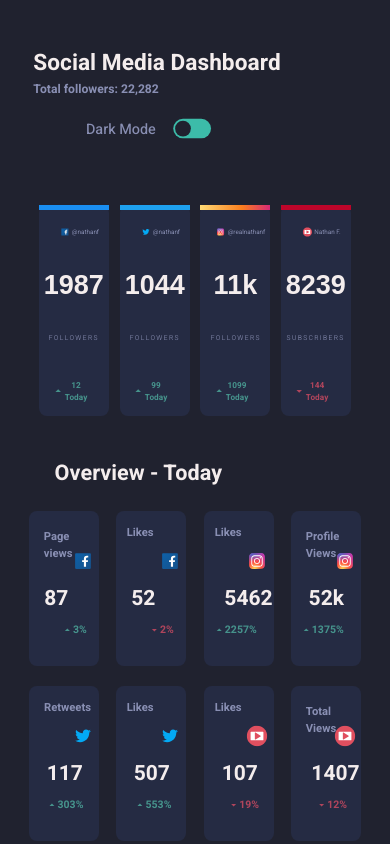
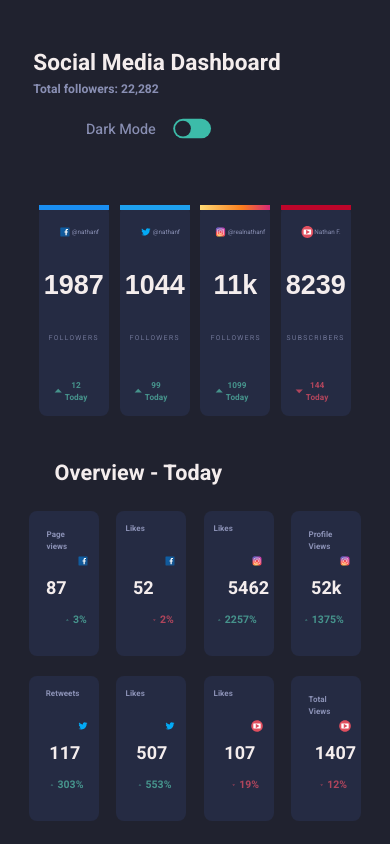
Before and after one commit to KacagoHollo/social-media-dashbord-react, a React (Create React App) app: page / in a window 390 px wide. Built offline with nearby package versions, Linux system fonts and the light colour scheme; a web font is replaced by a local one.

Commit message:
Some settings for better responsive display

```diff
--- a/src/App.css
+++ b/src/App.css
@@ -66,7 +66,7 @@ div.dark {
           justify-content: center;
   width: 100vw;
   height: 100vh;
-  overflow: hidden;
+  overflow: scroll;
   background-color: #20222f;
   color: #f4eded;
 }
@@ -95,7 +95,7 @@ div.light {
           align-items: center;
   width: 100vw;
   height: 100vh;
-  overflow: hidden;
+  overflow: scroll;
   background-color: #f4eded;
   color: #20222f;
 }
@@ -561,6 +561,10 @@ body div.overview div.main-two div.over h1 span.icons svg {
 }
 
 @media only screen and (max-width: 420px) {
+  div.main-one div.social svg {
+    -webkit-transform: scale(130%);
+            transform: scale(130%);
+  }
   div.main-one div.social h1:nth-child(3), div.main-one div.social h1:nth-child(4), div.main-one div.social h2 {
     -webkit-transform: scale(50%);
             transform: scale(50%);
@@ -568,6 +572,26 @@ body div.overview div.main-two div.over h1 span.icons svg {
   div.main-one div.social h3 {
     -webkit-transform: scale(55%);
             transform: scale(55%);
+  }
+  div.main-two div.over {
+    padding-bottom: 90px !important;
+  }
+  div.main-two div.over h2.type {
+    -webkit-transform: scale(50%);
+            transform: scale(50%);
+    top: 25px !important;
+    left: 25px !important;
+  }
+  div.main-two div.over h2.amount {
+    -webkit-transform: scale(60%);
+            transform: scale(60%);
+  }
+  div.main-two div.over svg {
+    -webkit-transform: scale(50%);
+            transform: scale(50%);
+  }
+  div.overview {
+    margin-top: 50px !important;
   }
 }
 
@@ -604,5 +628,9 @@ body div.overview div.main-two div.over h1 span.icons svg {
     -webkit-transform: scale(70%);
             transform: scale(70%);
   }
+  div.main-two div.over svg {
+    -webkit-transform: scale(40%);
+            transform: scale(40%);
+  }
 }
 /*# sourceMappingURL=App.css.map */
--- a/src/App.scss
+++ b/src/App.scss
@@ -59,7 +59,7 @@
     width: 100vw;
     height: 100vh;
 
-    overflow: hidden;
+    overflow: scroll;
 
     background-color: #20222f;
     color: rgb(244, 237, 237);
@@ -80,7 +80,7 @@
     width: 100vw;
     height: 100vh;
 
-    overflow: hidden;
+    overflow: scroll;
 
     background-color: rgb(244, 237, 237);
     color: #20222f;
@@ -517,6 +517,9 @@
   @media only screen and (max-width: 420px) {
     div.main-one {
       div.social {
+        svg {
+          transform: scale(130%);
+        }
         h1:nth-child(3), h1:nth-child(4), h2 {
           transform: scale(50%);
         }
@@ -524,6 +527,25 @@
           transform: scale(55%);
         }
       }
+    }
+    div.main-two {
+      div.over {
+        padding-bottom: 90px !important;
+        h2.type {
+          transform: scale(50%);
+          top: 25px !important;
+          left: 25px !important;
+        }
+        h2.amount {
+          transform: scale(60%);
+        }
+        svg {
+          transform: scale(50%);
+        }
+      }
+    }
+    div.overview {
+      margin-top: 50px !important;
     }
   }
 
@@ -556,4 +578,11 @@
       transform: scale(70%);
 
     }
+    div.main-two {
+      div.over {
+        svg {
+          transform: scale(40%);
+        }
+      }
+    }
   }
```
Also changed, not shown: 1 other file (tests, documents, lock files or other folders).
